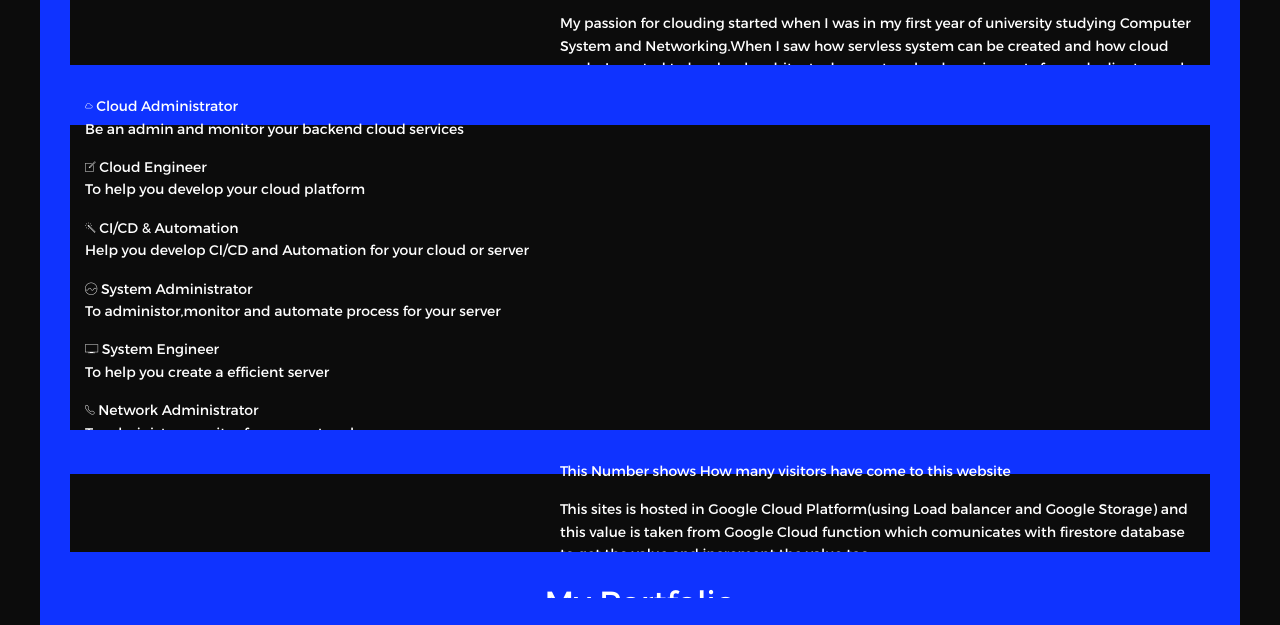
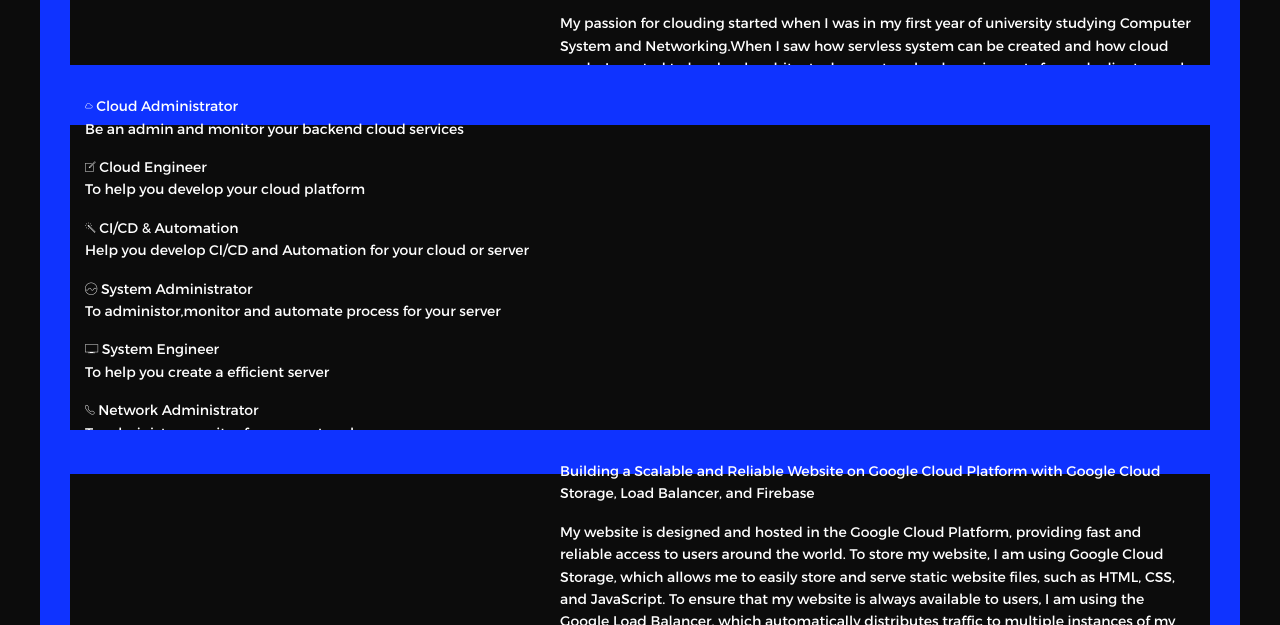
Before and after one commit to Peterskill/sps-cloud-rc-gcp-frontend, a plain HTML site: page Website/index.html in a window 1280 px wide. Shown: the part 318-943 px from the top of the page. Drawn offline with nearby package versions, Linux system fonts and the light colour scheme; files that its build step writes are made by us from their sources; no server answers; a script that the page names is missing; files whose address does not match are found by name; a web font is replaced by a local one.

Commit message:
new passage updaate

```diff
--- a/Website/index.html
+++ b/Website/index.html
@@ -182,8 +182,14 @@
         <div class="col-lg-7">
           <div class="about-descr">
 
-            <p class="p-heading">This Number shows How many visitors have come to this website </p>
-            <p class="separator">This sites is hosted in Google Cloud Platform(using Load balancer and Google Storage) and this value is taken from Google Cloud function which comunicates with firestore database to get the value and increment the value too.  </p>
+            <p class="p-heading">Building a Scalable and Reliable Website on Google Cloud Platform with Google Cloud Storage, Load Balancer, and Firebase </p>
+            <p class="separator">My website is designed and hosted in the Google Cloud Platform, providing fast and reliable access to users around the world. To store my website, I am using Google Cloud Storage, which allows me to easily store and serve static website files, such as HTML, CSS, and JavaScript.
+
+              To ensure that my website is always available to users, I am using the Google Load Balancer, which automatically distributes traffic to multiple instances of my website running on Google Cloud Platform. This provides high availability and redundancy, ensuring that users can always access my website, even if one instance fails.
+
+              To track visitor counts to my website, I have created a function using Firebase, Google's NoSQL database service. The function retrieves the current visitor count from Firebase and increments it each time a new user accesses my website. This allows me to keep track of how many users are accessing my website at any given time, and provides valuable insights into user behavior and traffic patterns.
+
+              Overall, using the Google Cloud Platform, Google Cloud Storage, the Google Load Balancer, and Firebase, I am able to host a fast, reliable, and scalable website that provides a great user experience for my visitors..</p>
 
           </div>
 
```
